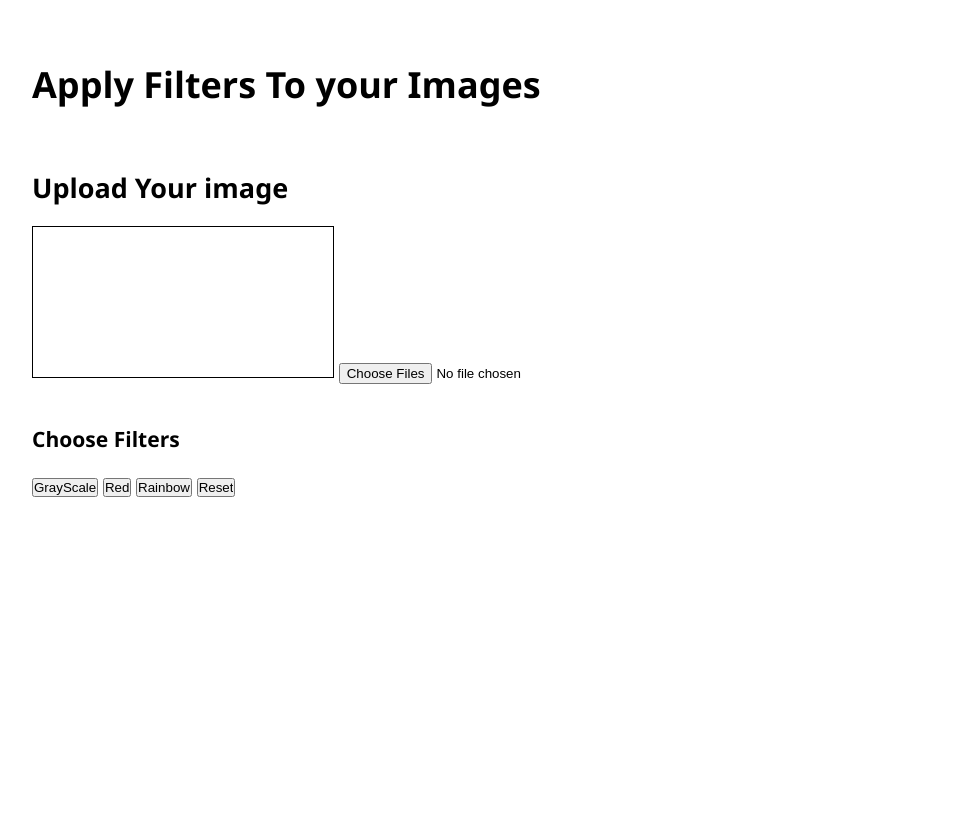
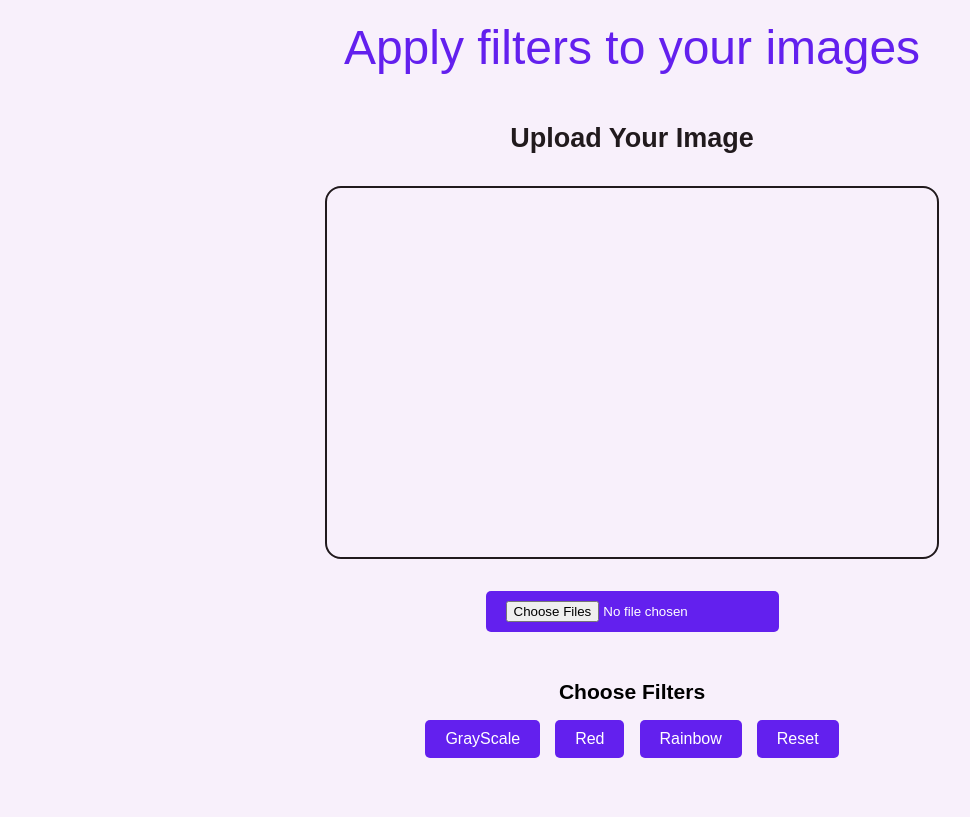
Before and after one commit to RanaJunaidMajeed842/Image-Filters, a plain HTML site: page index.html in a window 1280 px wide. Shown: the whole page, without its empty margins (8-978 px from the left). Drawn offline with Linux system fonts and the light colour scheme; a web font is replaced by a local one.

Commit message:
Improved Style

```diff
--- a/index.html
+++ b/index.html
@@ -5,22 +5,30 @@
     <meta name="viewport" content="width=device-width, initial-scale=1.0">
     <title>Apply filters to you Images</title>
     <link rel="stylesheet" href="style.css">
+    <link rel="preconnect" href="https://fonts.googleapis.com">
+    <link rel="preconnect" href="https://fonts.gstatic.com" crossorigin>
+    <link href="https://fonts.googleapis.com/css2?family=Poetsen+One&display=swap" rel="stylesheet">
 </head>
 <body>
     <script src="https://www.dukelearntoprogram.com/course1/common/js/image/SimpleImage.js"></script>
-    <h1>Apply Filters To your Images</h1>
-    <div>
+    <h1 class="poetsen-one-regular">Apply filters to your images</h1>
+    <div class="div-1">
         <h2>Upload Your image</h2>
         <canvas id="upload-canvas"></canvas>
         <input type="file" id="file-upload" onchange="upload()" accept="image/*" multiple="false">
     </div>
-    <div>
-        <h3>Choose Filters</h3>
-        <input type="button" value="GrayScale" onclick="grayscale()" id="grayscale-btn">
-        <input type="button" value="Red" onclick="red()" id="red-btn">
-        <input type="button" value="Rainbow" onclick="rainbow()" id="rainbow-btn">
-        <input type="button" value="Reset" onclick="reset()" id="reset-btn">
-       </div>
+    <div class="div-2">
+        <span>
+            <h3>Choose Filters</h3>
+        </span>
+        <span>
+            <input type="button" value="GrayScale" onclick="grayscale()" class="styled-button" id="grayscale-btn">
+            <input type="button" value="Red" onclick="red()" class="styled-button" id="red-btn">
+            <input type="button" value="Rainbow" onclick="rainbow()" class="styled-button" id="rainbow-btn">
+            <input type="button" value="Reset" onclick="reset()" class="styled-button" id="reset-btn">
+        </span>
+
+    </div>
 
     <script src="code.js"></script>
 </body>
--- a/style.css
+++ b/style.css
@@ -3,23 +3,100 @@
     margin: 0;
     box-sizing: border-box;
 }
+.poetsen-one-regular {
+    font-family: "Poetsen One", sans-serif;
+    font-weight: 400;
+    font-style: normal;
+  }
+
+
 body{
     font-size: 18px;
-    font-family: 'Segoe UI', Tahoma, Geneva, Verdana, sans-serif;
-    padding: 40px;
-}
-canvas{
-    border: 1px solid black;
-    max-width: 600px;
-    max-height: 500px;
+    padding: 20px;
+    background-color: #F8F0FB ;
+    font-family: sans-serif;
 }
 div{
     margin: 20px 0;
 }
-h1,h2,h3{
-    padding: 20px 0;
+h1{
+    text-align: center;
+    font-size: 3rem;
+    color:#6320EE;
+    padding-bottom: 1rem;
 }
-input[type="file"]
-{
-    padding-top: 20px;
+.div-1{
+    max-width: 80vw;
+    margin: 0 auto;
+    display: flex;
+    justify-content: center;
+    align-items: center;
+    flex-direction: column;
 }
+.div-1 input,canvas,h2{
+    display: block;
+    padding: 2rem 0;
+}
+.div-1 canvas{
+    border: 2px solid #211A1D;
+    border-radius: 1rem;
+    max-width: 80%;
+    min-width: 60%;
+    max-height: 600px;
+    object-fit: contain;
+}
+.div-1 h2{
+    color: #211A1D;
+    text-transform: capitalize;
+}
+.div-1 input{
+    display: inline-block;
+    padding: 10px 20px;
+    cursor: pointer;
+    background-color: #6320EE;
+    color: white;
+    border-radius: 5px;
+    margin-top: 2rem;
+    transition: background-color 0.3s ease, transform 0.3s ease;
+}
+.div-1 input:hover{
+    background-color: #45a049;
+    transform: translateY(-2px);
+}
+.div-1 input:active{
+    background-color: #3e8e41;
+    transform: translateY(0);
+}
+.div-2{
+    display: flex;
+    max-width: 50vw;
+    margin: 0 auto;
+    align-items: center;
+    padding: 3rem 0;
+    flex-direction: column;
+}
+.div-2 h3{
+    padding-bottom: 0.5rem;
+}
+
+.styled-button {
+    padding: 10px 20px;
+    font-size: 16px;
+    color: white;
+    background-color: #6320EE;
+    border: none;
+    border-radius: 5px;
+    cursor: pointer;
+    transition: background-color 0.3s ease, transform 0.3s ease;
+    margin: 0.5rem 5px;
+}
+
+.styled-button:hover {
+    background-color: #45a049;
+    transform: translateY(-2px);
+}
+
+.styled-button:active {
+    background-color: #3e8e41;
+    transform: translateY(0);
+}
```
